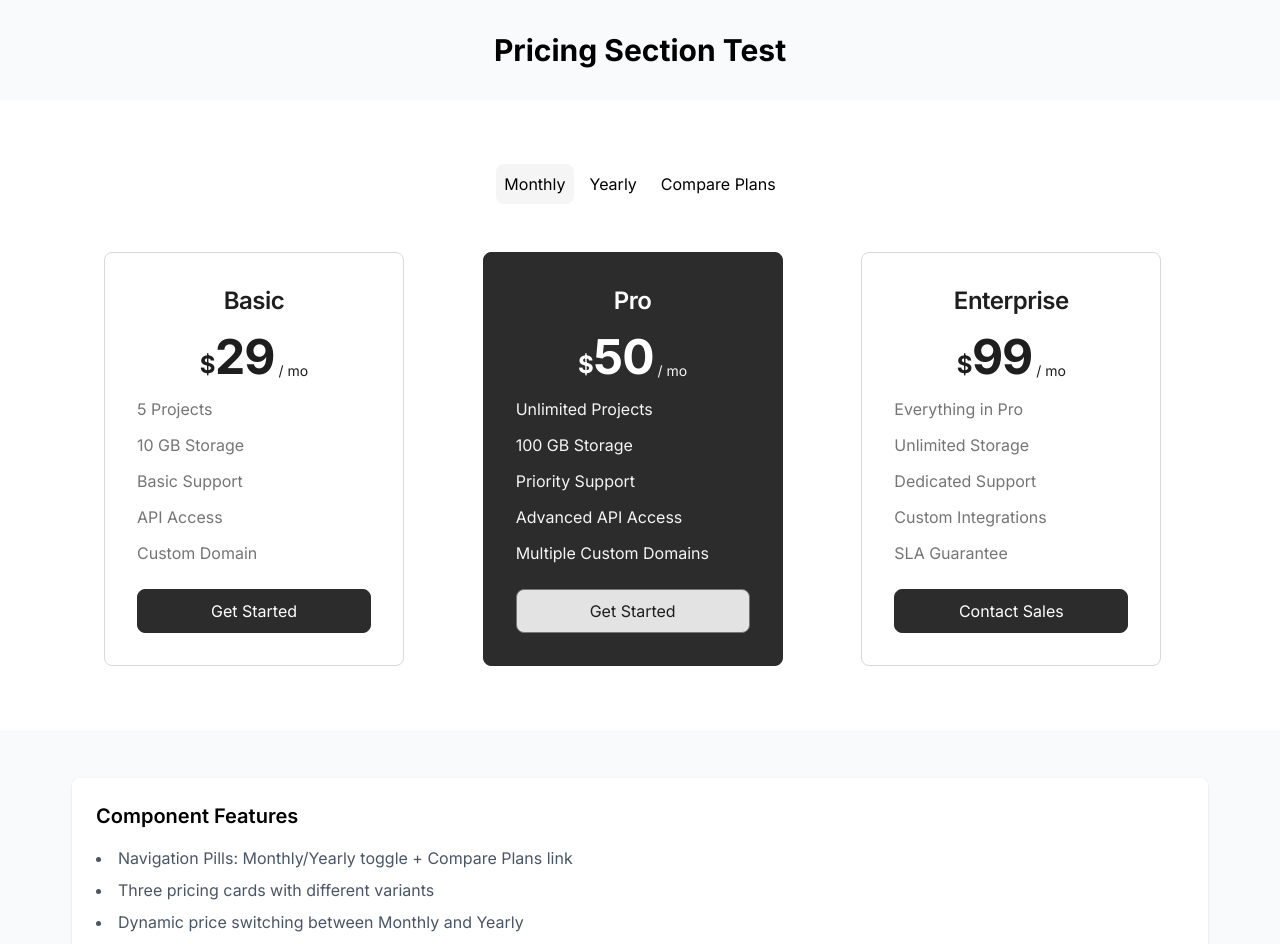
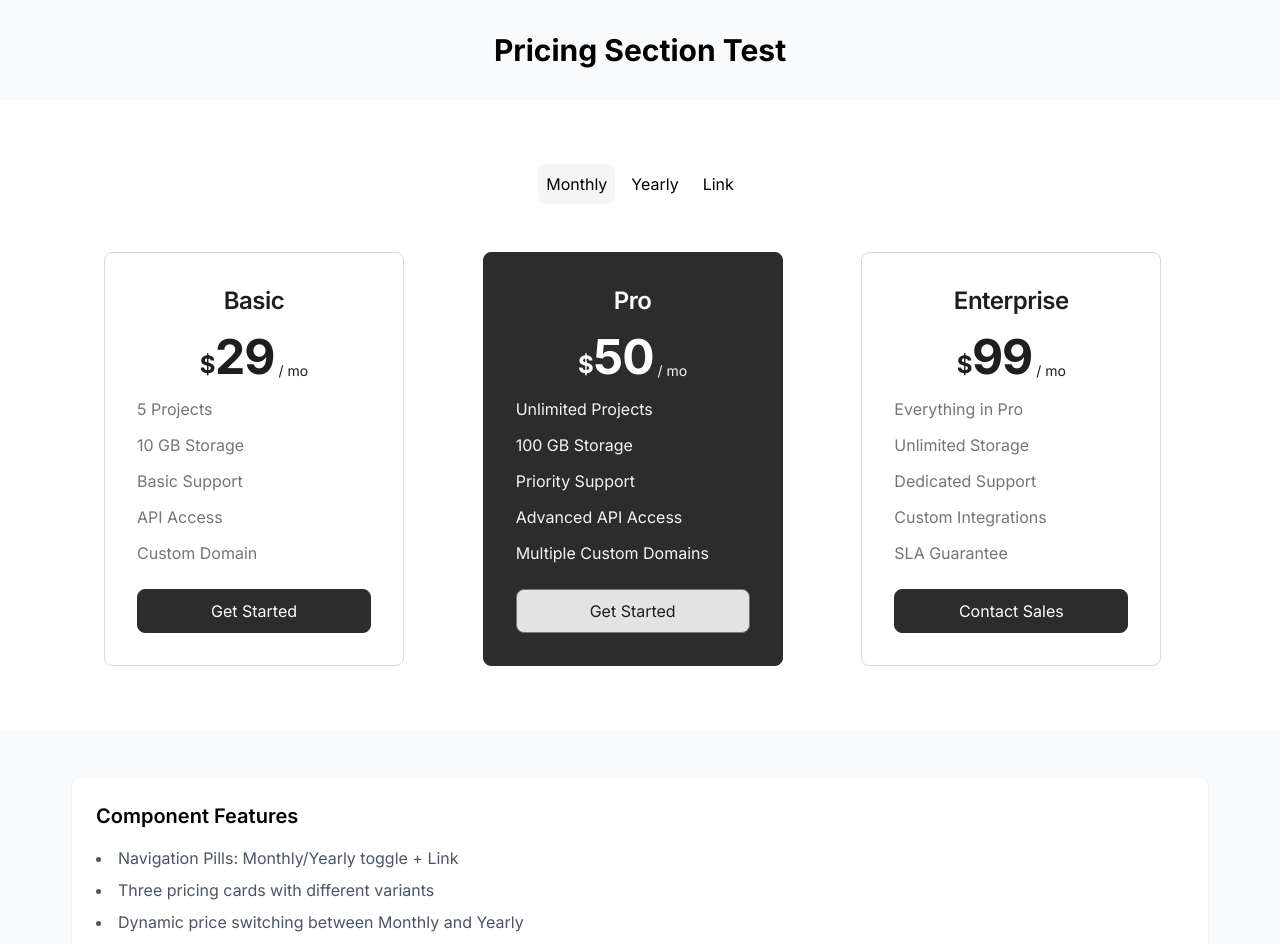
Before and after one commit to micci184/mcp-design, a Next.js app in the folder frontend/: page /pricing-section-test in a window 1280 px wide. Shown: the top 944 px of the page. Built offline with nearby package versions, Linux system fonts and the light colour scheme.

Commit message:
fix: Pricing Sectionの修正と統合
- Compare PlansをLinkに変更（Figmaデザイン準拠）
- メインページにPricing Sectionを追加
- Header → Hero Section → Pricing Sectionの順に配置
- Component Libraryセクションは維持

```diff
--- a/frontend/src/app/page.tsx
+++ b/frontend/src/app/page.tsx
@@ -3,6 +3,7 @@
 import Link from 'next/link';
 import { Header } from '@/components/header/Header';
 import { HeroSection } from '@/components/hero/HeroSection';
+import { PricingSection } from '@/components/pricing-section/PricingSection';
 
 export default function Home() {
   return (
@@ -17,6 +18,8 @@ export default function Home() {
         subtitle="Everything you need to build your next project"
         align="center"
       />
+
+      <PricingSection />
 
       <main className="max-w-[1200px] mx-auto px-8 py-12">
         <h2 className="text-2xl font-bold mb-8 text-center">Component Library</h2>
--- a/frontend/src/app/pricing-section-test/page.tsx
+++ b/frontend/src/app/pricing-section-test/page.tsx
@@ -16,7 +16,7 @@ export default function PricingSectionTest() {
           <div className="bg-white rounded-lg shadow-sm p-6">
             <h2 className="text-xl font-semibold mb-4">Component Features</h2>
             <ul className="list-disc list-inside space-y-2 text-gray-600">
-              <li>Navigation Pills: Monthly/Yearly toggle + Compare Plans link</li>
+              <li>Navigation Pills: Monthly/Yearly toggle + Link</li>
               <li>Three pricing cards with different variants</li>
               <li>Dynamic price switching between Monthly and Yearly</li>
               <li>Responsive grid layout (1 column on mobile, 3 on desktop)</li>
--- a/frontend/src/components/pricing-section/PricingSection.tsx
+++ b/frontend/src/components/pricing-section/PricingSection.tsx
@@ -71,7 +71,7 @@ const defaultPlans: PricingPlan[] = [
 const navigationItems: PillItem[] = [
   { id: 'monthly', label: 'Monthly' },
   { id: 'yearly', label: 'Yearly' },
-  { id: 'link', label: 'Compare Plans', href: '/compare-plans' },
+  { id: 'link', label: 'Link', href: '#' },
 ];
 
 export const PricingSection: React.FC<PricingSectionProps> = ({
```
